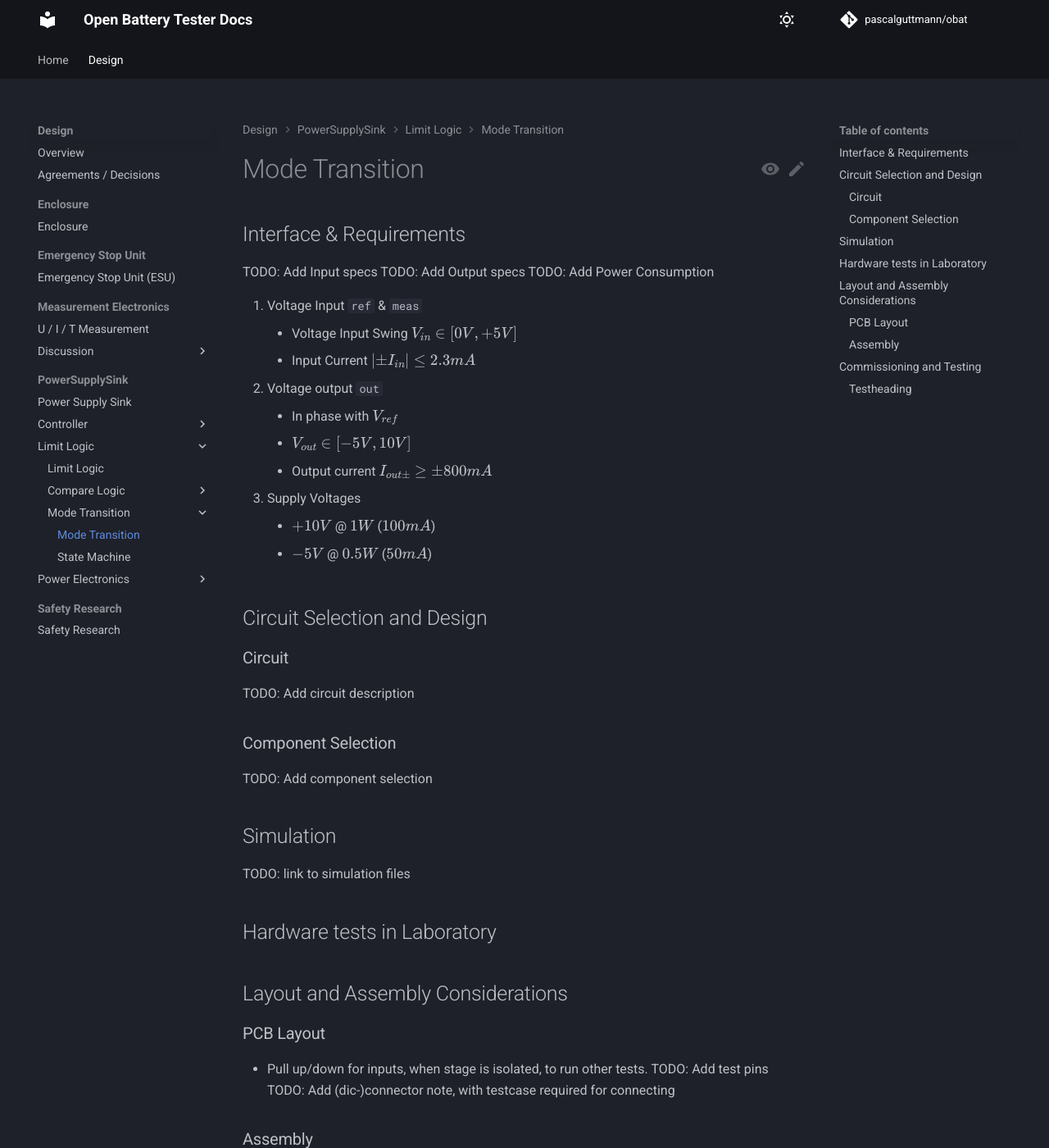
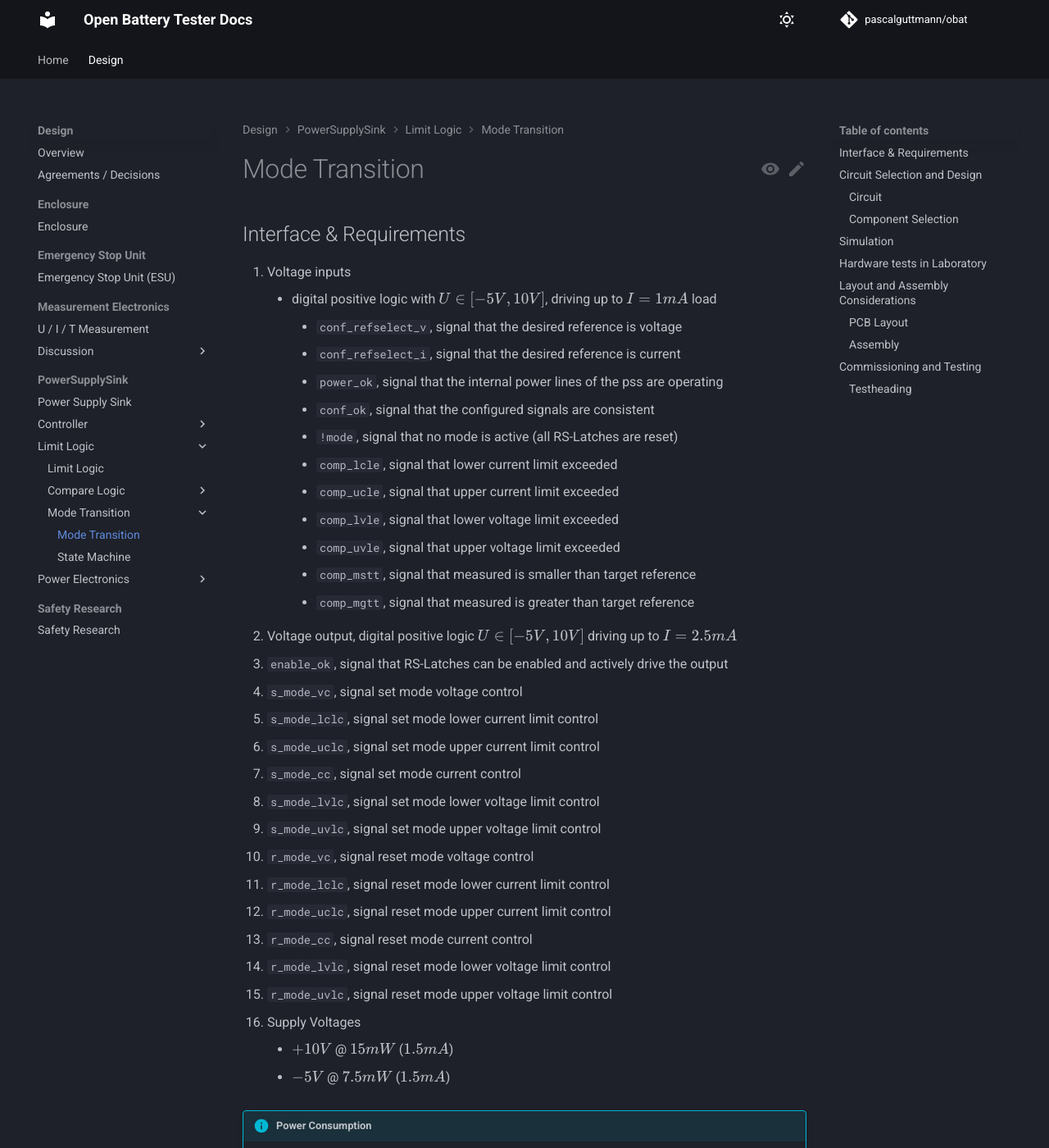
Before and after one commit to pascalguttmann/obat, an MkDocs documentation site: the page built from docs/design/pss/limit-logic/mode-transition/mode-transition.md, in a window 1280 px wide and 1400 px high. Shown: the whole window at 82% size. Built offline with MkDocs 1.6.1 and Material for MkDocs 9.7.7, drawn with Linux system fonts in a browser that asks for light colours; comment, search, counter and statistics services are not loaded; some of the changed text lies outside the part shown.

Commit message:
add mode-transition input output spec, power consumption

```diff
--- a/docs/design/pss/limit-logic/mode-transition/mode-transition.md
+++ b/docs/design/pss/limit-logic/mode-transition/mode-transition.md
@@ -2,20 +2,45 @@
 
 ## Interface & Requirements
 
-TODO: Add Input specs
-TODO: Add Output specs
-TODO: Add Power Consumption
+1. Voltage inputs
+    - digital positive logic with $U \in [-5V, 10V]$, driving up to $I = 1 mA$
+    load
+        - `conf_refselect_v`, signal that the desired reference is voltage
+        - `conf_refselect_i`, signal that the desired reference is current
+        - `power_ok`, signal that the internal power lines of the pss are
+        operating
+        - `conf_ok`, signal that the configured signals are consistent
+        - `!mode`, signal that no mode is active (all RS-Latches are reset)
+        - `comp_lcle`, signal that lower current limit exceeded
+        - `comp_ucle`, signal that upper current limit exceeded
+        - `comp_lvle`, signal that lower voltage limit exceeded
+        - `comp_uvle`, signal that upper voltage limit exceeded
+        - `comp_mstt`, signal that measured is smaller than target reference
+        - `comp_mgtt`, signal that measured is greater than target reference
+2. Voltage output, digital positive logic $U \in [-5V, 10V]$ driving up to $I =
+   2.5mA$
+   - `enable_ok`, signal that RS-Latches can be enabled and actively drive the
+   output
+   - `s_mode_vc`, signal set mode voltage control
+   - `s_mode_lclc`, signal set mode lower current limit control
+   - `s_mode_uclc`, signal set mode upper current limit control
+   - `s_mode_cc`, signal set mode current control
+   - `s_mode_lvlc`, signal set mode lower voltage limit control
+   - `s_mode_uvlc`, signal set mode upper voltage limit control
+   - `r_mode_vc`, signal reset mode voltage control
+   - `r_mode_lclc`, signal reset mode lower current limit control
+   - `r_mode_uclc`, signal reset mode upper current limit control
+   - `r_mode_cc`, signal reset mode current control
+   - `r_mode_lvlc`, signal reset mode lower voltage limit control
+   - `r_mode_uvlc`, signal reset mode upper voltage limit control
+3. Supply Voltages
+    - $+10V$ @ $15mW$ ($1.5mA$)
+    - $-5V$ @ $7.5mW$ ($1.5mA$)
 
-1. Voltage Input `ref` & `meas`
-    - Voltage Input Swing $V_{in} \in [0V, +5V]$
-    - Input Current $| \pm I_{in} | \leq 2.3mA$
-2. Voltage output `out`
-    - In phase with $V_{ref}$
-    - $V_{out} \in [-5V, 10V]$
-    - Output current $I_{out \pm} \geq \pm 800 mA$
-3. Supply Voltages
-    - $+10V$ @ $1W$ ($100mA$)
-    - $-5V$ @ $0.5W$ ($50mA$)
+!!! info "Power Consumption"
+    Power consumption at the supply voltages includes $\approx 1mA$ for the
+    internal discrete inverter. A reuse of another integrated inverter from a
+    subcircuit could reduce the power consumption.
 
 ## Circuit Selection and Design
 
```
